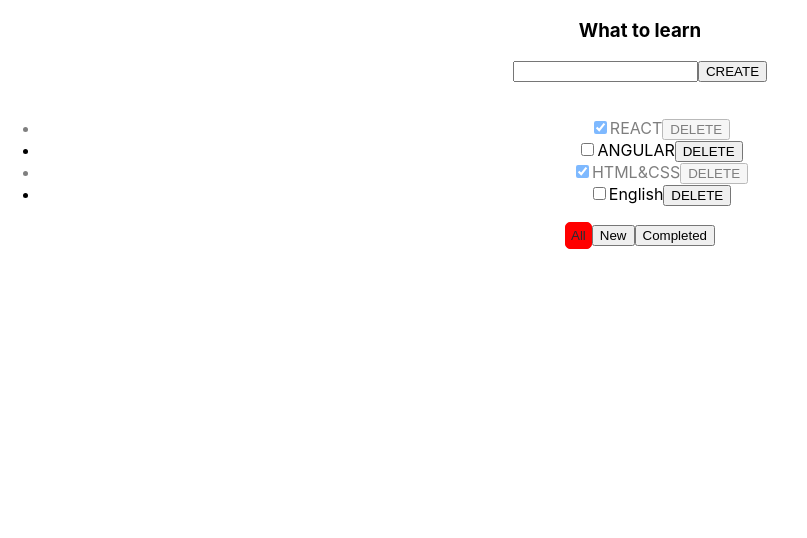
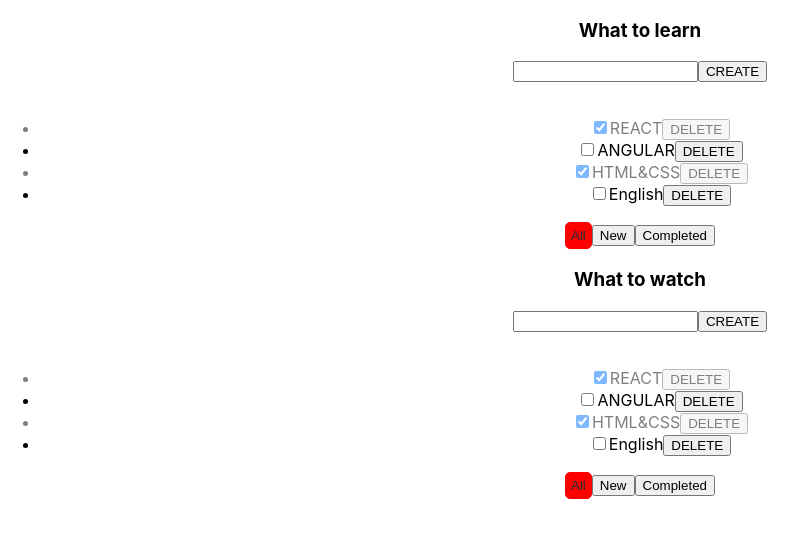
Before and after one commit to pavelminsk1979/-finalTodolist, a React (Create React App) app: page / in a window 1280 px wide. Shown: the top 538 px of the page, without its empty margins (0-807 px from the left). Built offline with nearby package versions, Linux system fonts and the light colour scheme.

Commit message:
create newSTate for todolists and tasks

```diff
--- a/src/App.tsx
+++ b/src/App.tsx
@@ -9,53 +9,87 @@
     isDone: boolean
 }
 
-export type FilterType = 'all'|'new'|'completed'
+export type FilterType = 'all' | 'new' | 'completed'
 
+export type StateTodolistType = {
+    id: string
+    title: string
+    filter: FilterType
+}
 
 function App() {
-    const [tasks,setTasks] = useState( [
+
+    const todolistId1 = v1()
+    const todolistId2 = v1()
+
+    const [todolists, setTodolists] = useState<StateTodolistType[]>([
+        {id: todolistId1, title: 'What to learn', filter: 'all'},
+        {id: todolistId2, title: 'What to watch', filter: 'all'},
+
+    ])
+
+    const [tasks, setTasks] = useState({
+    [todolistId1]:[
         {id: v1(), title: 'REACT', isDone: true},
         {id: v1(), title: 'ANGULAR', isDone: false},
         {id: v1(), title: 'HTML&CSS', isDone: true},
         {id: v1(), title: 'English', isDone: false},
-    ])
+    ],
+        [todolistId2]:[
+            {id: v1(), title: 'REACT', isDone: true},
+            {id: v1(), title: 'ANGULAR', isDone: false},
+            {id: v1(), title: 'HTML&CSS', isDone: true},
+            {id: v1(), title: 'English', isDone: false},
+        ],
+    })
 
-    const [filter,setFilter]=useState<FilterType>('all')
-
-    const changeCheckboxTask = (idTask:string,valueCheckbox:boolean) => {
-        setTasks(tasks.map(el=>el.id===idTask?{...el,isDone: valueCheckbox}:el))
+    const createTask = (idTodolist: string,text: string) => {
+        setTasks({...tasks,[idTodolist]:[
+                {id: v1(), title: text, isDone: false},...tasks[idTodolist]
+            ]})
     }
 
-    const createTask = (text:string) => {
-        setTasks([{id: v1(), title:text , isDone: false},...tasks])
+    const changeCheckboxTask = (idTodolist: string,idTask: string, valueCheckbox: boolean) => {
+        setTasks({...tasks,[idTodolist]:tasks[idTodolist].map(
+            e=>e.id===idTask?{...e,isDone:valueCheckbox}:e)})
+    }
+
+    const deleteTask = (idTodolist: string,idTask: string) => {
+        setTasks({...tasks,[idTodolist]:tasks[idTodolist].filter(el=>el.id!==idTask)})
+    }
+
+    const filterTodolist = (idTodolist: string,valueFilter: FilterType) => {
+        setTodolists(todolists.map(el=>el.id===idTodolist?{...el,filter:valueFilter}:el))
     }
 
 
-    const deleteTask = (idTask:string) => {
-        setTasks(tasks.filter(el=>el.id!==idTask))
-    }
 
-    const filterTodolist = (valueFilter:FilterType) => {
-        setFilter(valueFilter)
-    }
+    return (
+        <div className="App">
+            {
+                todolists.map(todol => {
 
-    let filterTasks = tasks
-    if(filter==='new'){
-        filterTasks=filterTasks.filter(task=>!task.isDone)
-    } else if(filter==='completed'){
-        filterTasks=filterTasks.filter(task=>task.isDone)
+                    let filterTasks = tasks[todol.id]
+                    if (todol.filter === 'new') {
+                        filterTasks = filterTasks.filter(task => !task.isDone)
+                    } else if (todol.filter === 'completed') {
+                        filterTasks = filterTasks.filter(task => task.isDone)
                     }
 
                     return (
-        <div className="App">
                         <Todolist
-                filter={filter}
+                            key={todol.id}
+                            idTodolist={todol.id}
+                            filter={todol.filter}
                             changeCheckboxTask={changeCheckboxTask}
                             createTask={createTask}
                             filterTodolist={filterTodolist}
                             deleteTask={deleteTask}
                             filterTasks={filterTasks}
-                title={'What to learn'}/>
+                            title={todol.title}/>
+                    )
+                })
+            }
         </div>
     );
 }
--- a/src/Todolist.tsx
+++ b/src/Todolist.tsx
@@ -1,53 +1,65 @@
-import React, {ChangeEvent,KeyboardEvent, useState} from "react";
+import React, {ChangeEvent, KeyboardEvent, useState} from "react";
 import {FilterType, TaskType} from "./App";
 import stule from "./Todolist.module.css";
 
 type TodolistType = {
-    filter:FilterType
+    filter: FilterType
     title: string
     filterTasks: TaskType[]
-    deleteTask:(idTask:string)=>void
-    changeCheckboxTask:(idTask:string,valueCheckbox:boolean)=>void
-    filterTodolist:(valueFilter:FilterType)=>void
-    createTask:(text:string)=>void
+    deleteTask: (idTodolist: string,idTask: string) => void
+    changeCheckboxTask: (idTodolist: string,idTask: string, valueCheckbox: boolean) => void
+    filterTodolist: (idTodolist: string,valueFilter: FilterType) => void
+    createTask: (idTodolist: string,text: string) => void
+    idTodolist: string
 }
 
-export const Todolist = ({title,filterTasks,deleteTask,filterTodolist,createTask,changeCheckboxTask,filter}: TodolistType) => {
+export const Todolist = ({
+                             title,
+                             filterTasks,
+                             deleteTask,
+                             filterTodolist,
+                             createTask,
+                             changeCheckboxTask,
+                             filter,
+                             idTodolist
+                         }: TodolistType) => {
 
-    const [text,setText]=useState('')
-    const [inputError,setInputError]=useState<string|null>(null)
+    const [text, setText] = useState('')
+    const [inputError, setInputError] = useState<string | null>(null)
 
-    const changeCheckboxTaskHundler = (idTask:string,valueCheckbox:boolean) => {
-        changeCheckboxTask(idTask,valueCheckbox)
+    const changeCheckboxTaskHundler = (idTask: string, valueCheckbox: boolean) => {
+        changeCheckboxTask(idTodolist,idTask, valueCheckbox)
     }
 
-    const onChangeCreateText = (event:ChangeEvent<HTMLInputElement>) => {
-       if(inputError){setInputError(null)}
+    const onChangeCreateText = (event: ChangeEvent<HTMLInputElement>) => {
+        if (inputError) {
+            setInputError(null)
+        }
         setText(event.currentTarget.value)
     }
 
     const onClickCreateTask = () => {
-        if(text.trim()!==''){
-            createTask(text.trim())
+        if (text.trim() !== '') {
+            createTask(idTodolist,text.trim())
             setText('')
-        }else {
+        } else {
             setInputError('Text reguared')
         }
 
     }
 
-    const onKeyPressCreateText = (e:KeyboardEvent<HTMLInputElement>) => {
-      if(e.key==='Enter'){
-          onClickCreateTask()
-      }
+    const onKeyPressCreateText = (e: KeyboardEvent<HTMLInputElement>) => {
+        if (e.key === 'Enter') {
+            onClickCreateTask()
+        }
     }
 
-    const onClickDeleteTask = (idTask:string) => {
-        deleteTask(idTask)
+    const onClickDeleteTask = (idTask: string) => {
+        deleteTask(idTodolist,idTask)
     }
 
-    const onClickFiltrTodolist = (valueFilter:FilterType) => {
-        filterTodolist(valueFilter)
+    const onClickFiltrTodolist = (valueFilter: FilterType) => {
+        filterTodolist(idTodolist,valueFilter)
     }
 
     return (
@@ -56,29 +68,30 @@
             <h3>{title}</h3>
             <div>
                 <input
-                    className={inputError?stule.inputError:''}
+                    className={inputError ? stule.inputError : ''}
                     onKeyPress={onKeyPressCreateText}
                     onChange={onChangeCreateText}
                     value={text}/>
                 <button
                     onClick={onClickCreateTask}
-                >CREATE</button>
+                >CREATE
+                </button>
             </div>
-            {inputError?<div className={stule.messageError}>{inputError}</div>:<br/>}
+            {inputError ? <div className={stule.messageError}>{inputError}</div> : <br/>}
             <ul>
                 {
                     filterTasks.map(e => {
                         return (
-                            <li className={e.isDone?stule.completeTask:''}
+                            <li className={e.isDone ? stule.completeTask : ''}
                                 key={e.id}>
                                 <input
-                                    onChange={(event)=>changeCheckboxTaskHundler(
-                                        e.id,event.currentTarget.checked
+                                    onChange={(event) => changeCheckboxTaskHundler(
+                                        e.id, event.currentTarget.checked
                                     )}
                                     type="checkbox"
                                     checked={e.isDone}/>
                                 <span>{e.title}</span>
-                                <button onClick={()=>onClickDeleteTask(e.id)}>DELETE</button>
+                                <button onClick={() => onClickDeleteTask(e.id)}>DELETE</button>
 
                             </li>
                         )
@@ -87,14 +100,17 @@
             </ul>
             <div>
                 <button
-                    className={filter==='all'?stule.buttonFiltr:''}
-                    onClick={()=>onClickFiltrTodolist('all')}>All</button>
+                    className={filter === 'all' ? stule.buttonFiltr : ''}
+                    onClick={() => onClickFiltrTodolist('all')}>All
+                </button>
                 <button
-                    className={filter==='new'?stule.buttonFiltr:''}
-                    onClick={()=>onClickFiltrTodolist('new')}>New</button>
+                    className={filter === 'new' ? stule.buttonFiltr : ''}
+                    onClick={() => onClickFiltrTodolist('new')}>New
+                </button>
                 <button
-                    className={filter==='completed'?stule.buttonFiltr:''}
-                    onClick={()=>onClickFiltrTodolist('completed')}>Completed</button>
+                    className={filter === 'completed' ? stule.buttonFiltr : ''}
+                    onClick={() => onClickFiltrTodolist('completed')}>Completed
+                </button>
             </div>
 
         </div>
```
Lines whose indentation alone changed are shown as unchanged.
